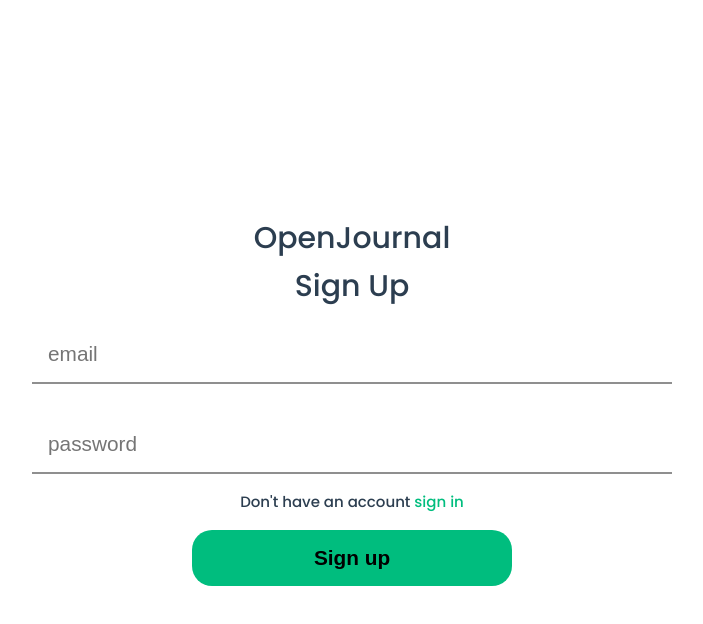
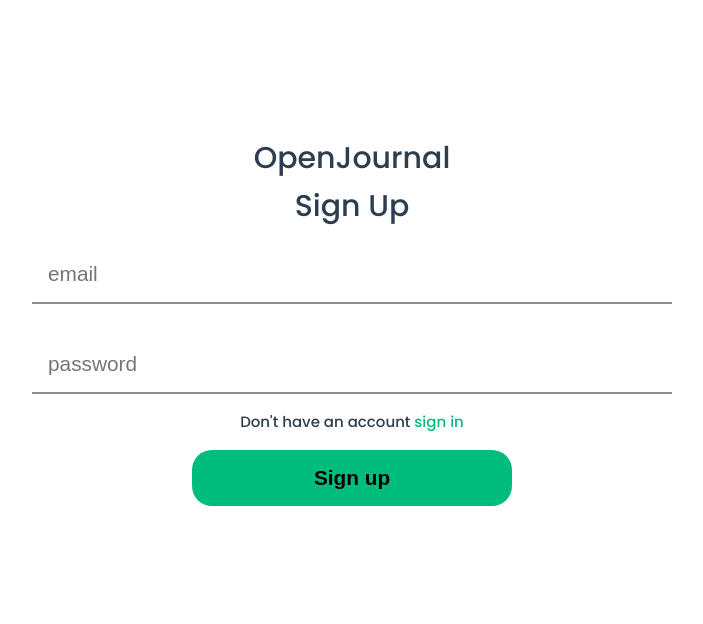
Before and after one commit to musaubrian/journal, a Vue app in the folder journal-vue/: page /signup in a window 1280 px wide. Shown: the top 624 px of the page, without its empty margins (288-991 px from the left). Built offline with nearby package versions, Linux system fonts and the light colour scheme; no server answers.

Commit message:
fix: resize signin & signup views

```diff
--- a/journal-vue/src/views/HomePageView.vue
+++ b/journal-vue/src/views/HomePageView.vue
@@ -13,6 +13,11 @@
                 </div>
             </div>
         </div>
+        <button class="add">
+            <span class="material-symbols-outlined">
+                add
+            </span>
+        </button>
         <FooterVue />
     </div>
 </template>
@@ -98,6 +103,9 @@ p {
 span {
     font-size: 1rem;
 }
+.add {
+    display: none;
+}
 @media screen and (max-width: 650px) {
     .content-container {
         width: 90%;
--- a/journal-vue/src/views/signInView.vue
+++ b/journal-vue/src/views/signInView.vue
@@ -57,7 +57,7 @@ export default {
 <style>
 .sign-in {
     width: 100%;
-    height: 100vh;
+    height: 80vh;
     display: flex;
     justify-content: center;
     align-items: center;
--- a/journal-vue/src/views/signUpView.vue
+++ b/journal-vue/src/views/signUpView.vue
@@ -54,7 +54,7 @@ export default {
 <style>
 .sign-in {
     width: 100%;
-    height: 100vh;
+    height: 80vh;
     display: flex;
     justify-content: center;
     align-items: center;
```
